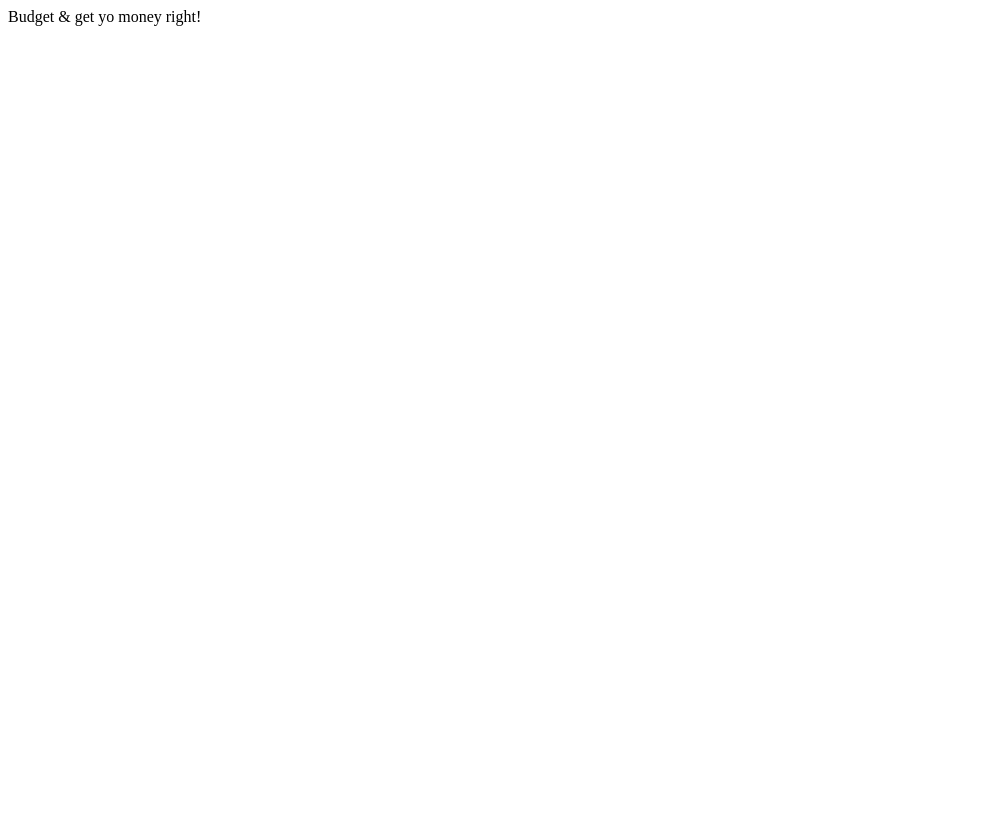
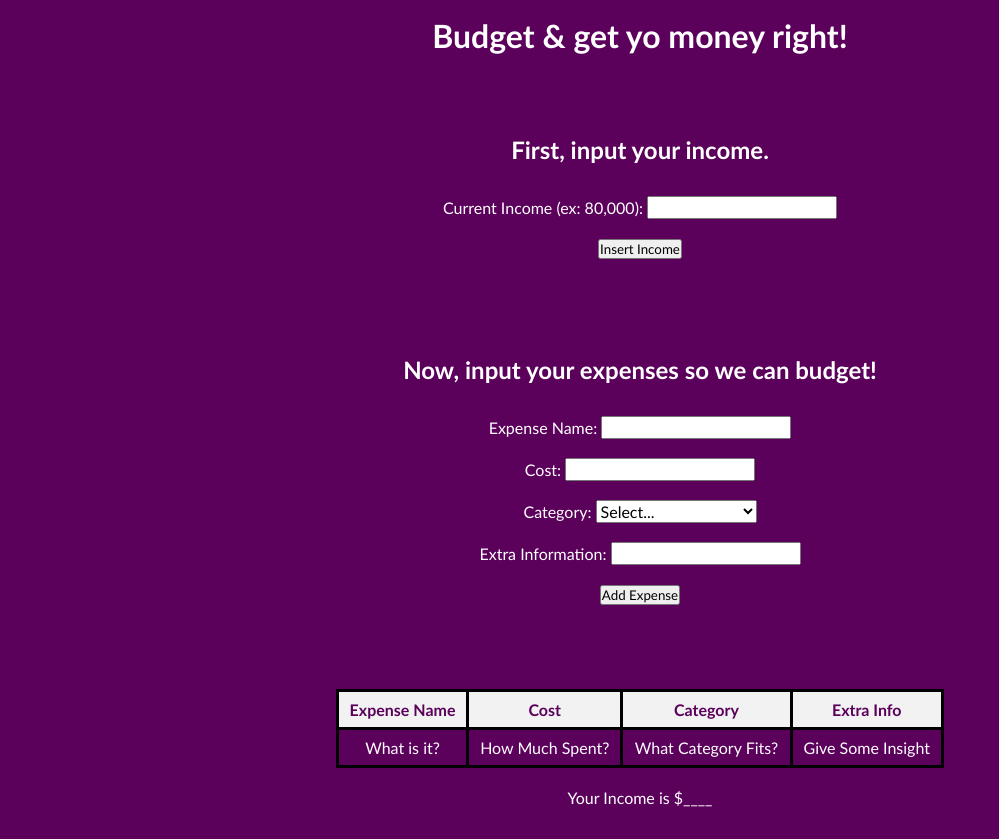
Before and after one commit to EddieMJr/BudgetTracker, a plain HTML site: page index.html in a window 1280 px wide. Shown: the whole page, without its empty margins (0-999 px from the left). Before the commit the page ends 800 px from the top, so only its background shows below. Drawn offline with Linux system fonts and the light colour scheme.

Commit message:
Created the HTML & CSS portion of the tracker

```diff
--- a/index.html
+++ b/index.html
@@ -3,12 +3,63 @@
 <head>
     <meta charset="UTF-8">
     <meta name="viewport" content="width=device-width, initial-scale=1.0">
+    <link rel="stylesheet" href="style.css">
     <title>Start Budgeting!</title>
 </head>
 <body>
-    <header>Budget & get yo money right!</header>
+    <header><h1>Budget & get yo money right!</h1></header>
+    <section class="income__section">
+        <h2>First, input your income.</h2>
+        <label for="income">Current Income (ex: 80,000):</label>
+        <input type="text" id="income" name="income"><br><br>
+        <button>Insert Income</button>
+
+    </section>
     <section class="tracker">
-
+        <h2>Now, input your expenses so we can budget!</h2>
+        <label for="item">Expense Name:</label>
+        <input type="text" id="item" name="item"><br><br>
+        <label for="cost">Cost:</label>
+        <input type="text" id="cost" name="cost"><br><br>
+        <label for="category">Category:</label>
+        <select id="category" name="category" placeholder="Select...">
+            <option>Select...</option>
+            <option value="person">Personal Item</option>
+            <option value="house">Housing</option>
+            <option value="transport">Transportation</option>
+            <option value="food">Food</option>
+            <option value="utilities">Utilities</option>
+            <option value="clothe">Clothing</option>
+            <option value="health">Medical/Healthcare</option>
+            <option value="insure">Insurance</option>
+            <option value="household">Household Items</option>
+            <option value="debt">Debt</option>
+            <option value="retire">Retirement</option>
+            <option value="edu">Education</option>
+            <option value="save">Savings</option>
+            <option value="gift">Gifts/Donations</option>
+            <option value="entertainment">Entertainment</option>
+        </select><br><br>
+        <label for="info">Extra Information:</label>
+        <input type="text" id="info" name="info"><br><br>
+        <button>Add Expense</button>
+    </section>
+    <section class="expense__section">
+        <table>
+            <tr>
+                <th>Expense Name</th>
+                <th>Cost</th>
+                <th>Category</th>
+                <th>Extra Info</th>
+            </tr>
+            <tr>
+                <td>What is it?</td>
+                <td>How Much Spent?</td>
+                <td>What Category Fits?</td>
+                <td>Give Some Insight</td>
+            </tr>
+        </table>
+        <p id="income__p">Your Income is $____</p>
     </section>
 </body>
 </html>
--- a/style.css
+++ b/style.css
@@ -1,5 +1,54 @@
 * {
     padding: 0;
     margin: 0;
-    background-color: #8b008b;
+    font-family:'Gill Sans', 'Gill Sans MT', Calibri, 'Trebuchet MS', sans-serif;
 }
+
+html {
+    background-color: #5b005b;
+    color: white;
+}
+
+header {
+    padding: 1rem;
+    text-align: center;
+}
+
+label {
+    font-size: medium;
+}
+
+input {
+    text-align: left;
+    font-size: medium;
+}
+
+select {
+    font-size: medium;
+}
+
+h2 {
+    padding: 2rem;
+}
+
+section {
+    padding: 2rem;
+    text-align: center;
+}
+
+table {
+    width: 50%;
+    border-collapse: collapse;
+    margin: 20px auto;
+}
+
+th, td {
+    border: 3px solid #000;
+    padding: 8px;
+    text-align: center;
+}
+
+th {
+    background-color: #f2f2f2;
+    color: #5b005b;
+}
```
Also changed, not shown: 1 other file.
